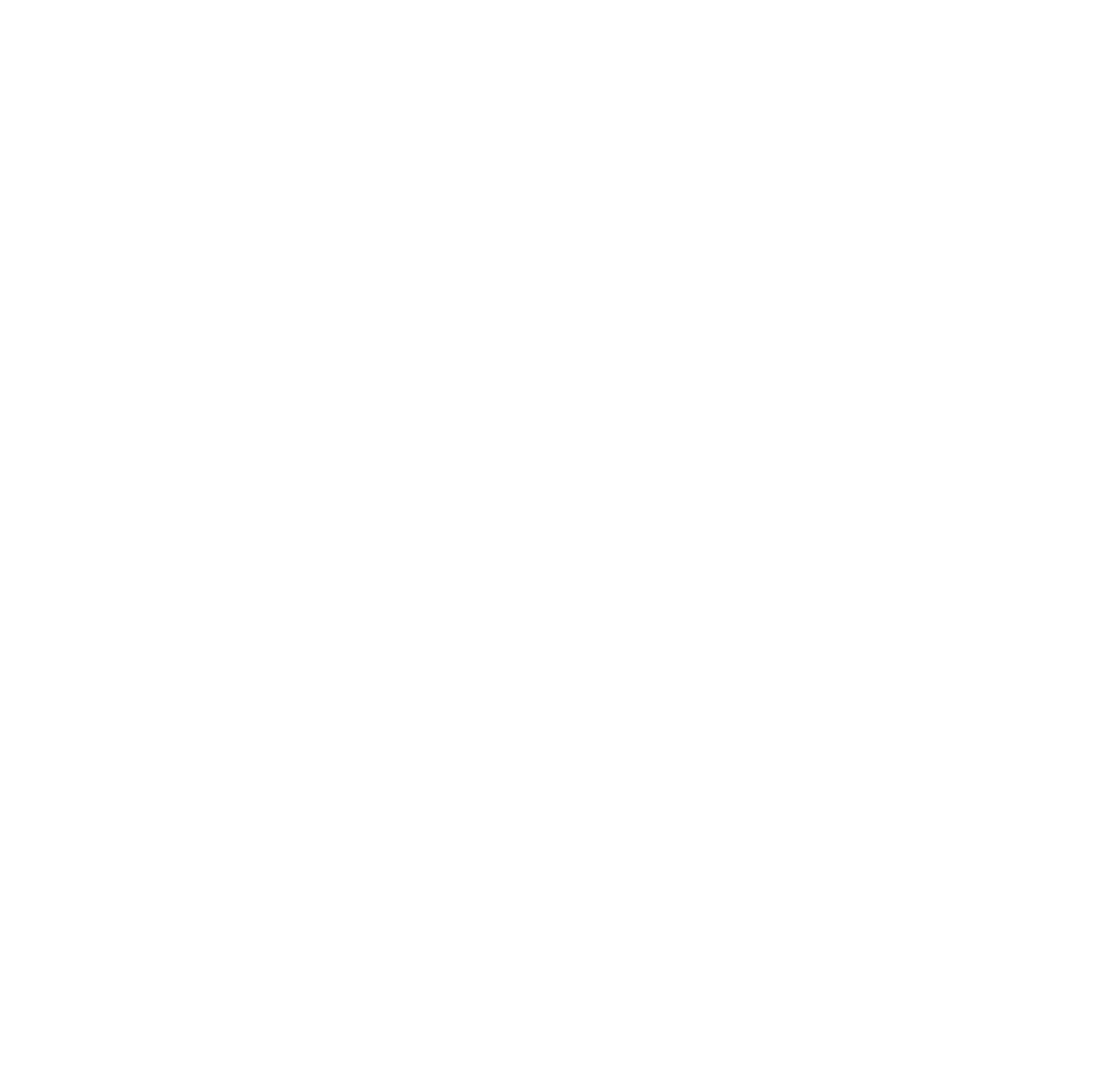
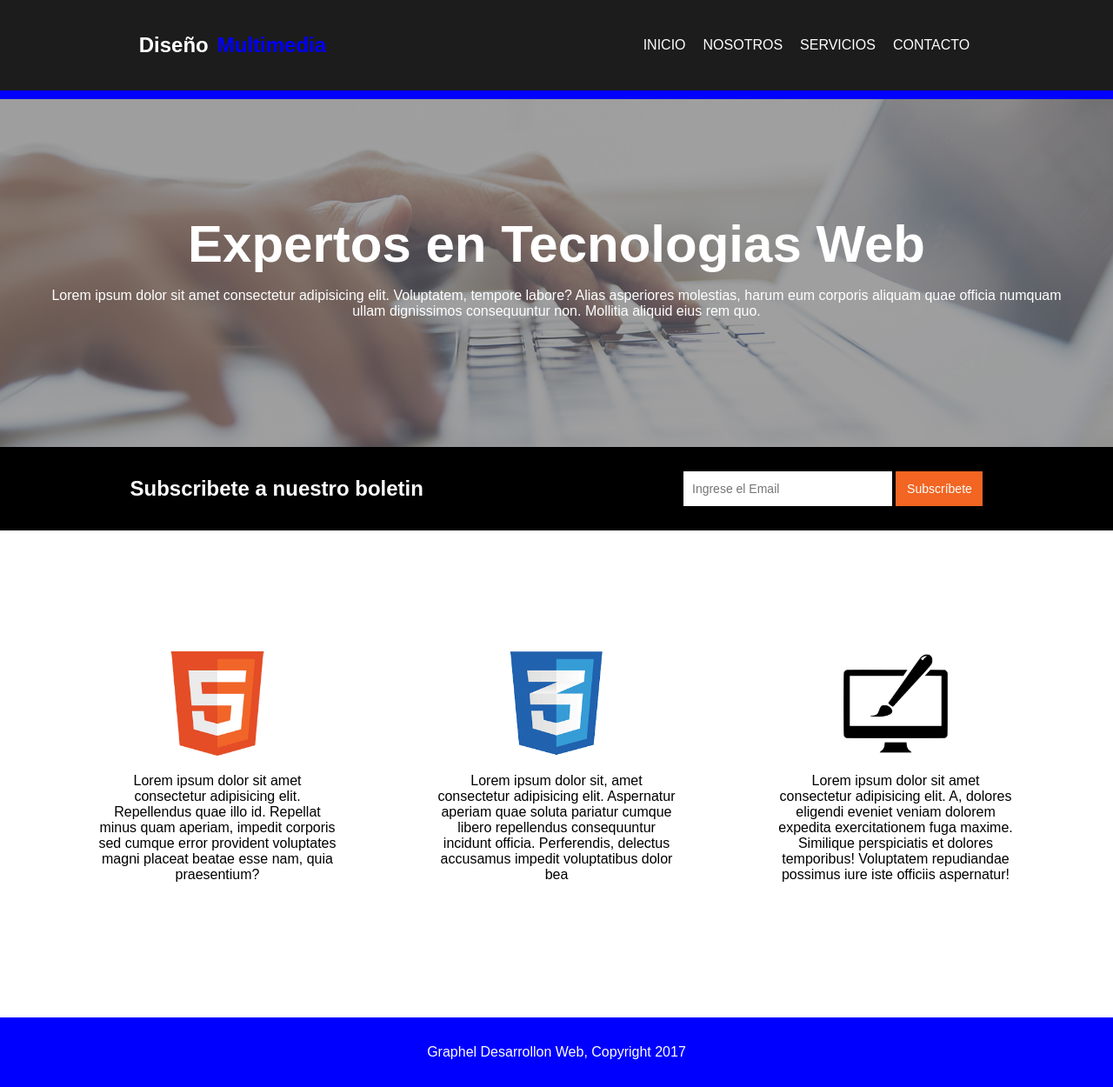
Before and after one commit to JuanCamiloJimenezMorales/Proyecto-Graphel, a plain HTML site: page index.html in a window 1280 px wide. Shown: the whole page at 87% size. Before the commit the page ends 800 px from the top, so only its background shows below. Drawn offline with Linux system fonts and the light colour scheme.

Commit message:
Se termino la pagina de inicio o principal

```diff
--- a/Style/style.css
+++ b/Style/style.css
@@ -0,0 +1,113 @@
+body{
+    margin: 0;
+    font-family: Arial, Helvetica, sans-serif;
+}
+nav{
+    display: flex;
+    flex-direction: row;
+    justify-content: space-around;
+    width: 100%;
+    height: 13vh;
+    align-items: center;
+    background-color: rgb(29, 28, 28);
+    color: white;
+}
+.titulo{
+    display: flex;
+    flex-direction: row;
+}
+ul{
+    display: flex;
+    flex-direction: row;
+    justify-content: end;
+}
+li{
+    margin: 0 10px;
+    list-style: none;
+}
+h1{
+    margin: 0 5px ;
+}
+.color{
+    color: blue;
+}
+.resalto{
+    background-color: blue;
+    width: 100%;
+    height: 10px;
+}
+.centro-index{
+    background-image: url(../img/cabecera.jpg);
+    background-position: center;
+    background-repeat: no-repeat;
+    background-size: cover;
+    width: 100%;
+    height: 50vh;
+    display: flex;
+    color: white;
+}
+.centro-contenido{
+    display: flex;
+    align-items: center;
+    flex-direction: column;
+    justify-content: center;
+    width: 100%;
+    font-family: Arial, Helvetica, sans-serif;
+}
+.centro-h1{
+    font-size: 60px;
+}
+.centro-p{
+    width: 150vh;
+    text-align: center;
+}
+.boletin{
+    color: #fff;
+    background-color: rgb(0, 0, 0);
+    display: flex;
+    justify-content: space-around;
+    width: 100%;
+    height: 12vh;
+    align-items: center;
+}
+.formulario input{
+    width:220px;
+    height:40px;
+    border:none;
+    padding:0 10px;
+    font-size:14px;
+    outline:none;
+    background-color:#fff;
+}
+.formulario button{
+    width:100px;
+    height:40px;
+    border:none;
+    background-color:#f26522;
+    color:white;
+    font-size:14px;
+}
+.tecnologias{
+    height: 70vh;
+    display: flex;
+    justify-content: space-evenly;
+    align-items: center;
+    width: 100%;
+}
+img{
+    height: 15vh;
+}
+.columnas-tec{
+    justify-content: center;
+    width: 35vh;
+    text-align: center;
+}
+footer{
+    width: 100%;
+    height: 10vh;
+    background-color: blue;
+    color: #fff;
+    display: flex;
+    justify-content: center;
+    align-items: center;
+}
--- a/index.html
+++ b/index.html
@@ -7,6 +7,50 @@
     <title>Document</title>
 </head>
 <body>
+    <Nav>
+        <div class="titulo">
+            <h1>Diseño</h1>
+            <h1 class="color">Multimedia</h1>
+        </div>
+        <ul>
+            <li>INICIO</li>
+            <li>NOSOTROS</li>
+            <li>SERVICIOS</li>
+            <li>CONTACTO</li>
+        </ul>
+    </Nav>
+    <div class="resalto">
 
+    </div>
+    <div class="centro-index">
+        <div class="centro-contenido">
+            <h1 class="centro-h1">Expertos en Tecnologias Web</h1>
+            <p class="centro-p">Lorem ipsum dolor sit amet consectetur adipisicing elit.     Voluptatem, tempore labore? Alias asperiores molestias, harum   eum corporis aliquam quae officia numquam ullam dignissimos   consequuntur non. Mollitia aliquid eius rem quo.</p>
+        </div>
+    </div>
+    <div class="boletin">
+        <h2>Subscribete a nuestro boletin</h2>
+        <div class="formulario">
+            <input type="email" placeholder="Ingrese el Email">
+            <button type="submit">Subscríbete</button>
+        </div>
+    </div>
+    <div class="tecnologias">
+        <div class="columnas-tec">
+            <img src="img/logo_html.png" alt="">
+            <p>Lorem ipsum dolor sit amet consectetur adipisicing elit. Repellendus quae illo id. Repellat minus quam aperiam, impedit corporis sed cumque error provident voluptates magni placeat beatae esse nam, quia praesentium?</p>
+        </div>
+        <div class="columnas-tec">
+            <img src="img/logo_css.png" alt="">
+            <p>Lorem ipsum dolor sit, amet consectetur adipisicing elit. Aspernatur aperiam quae soluta pariatur cumque libero repellendus consequuntur incidunt officia. Perferendis, delectus accusamus impedit voluptatibus dolor bea</p>
+        </div>
+        <div class="columnas-tec">
+            <img src="img/logo_brush.png" alt="">
+            <p>Lorem ipsum dolor sit amet consectetur adipisicing elit. A, dolores eligendi eveniet veniam dolorem expedita exercitationem fuga maxime. Similique perspiciatis et dolores temporibus! Voluptatem repudiandae possimus iure iste officiis aspernatur!</p>
+        </div>
+    </div>
+    <footer>
+            <p>Graphel Desarrollon Web, Copyright 2017</p>
+    </footer>
 </body>
 </html>
```
